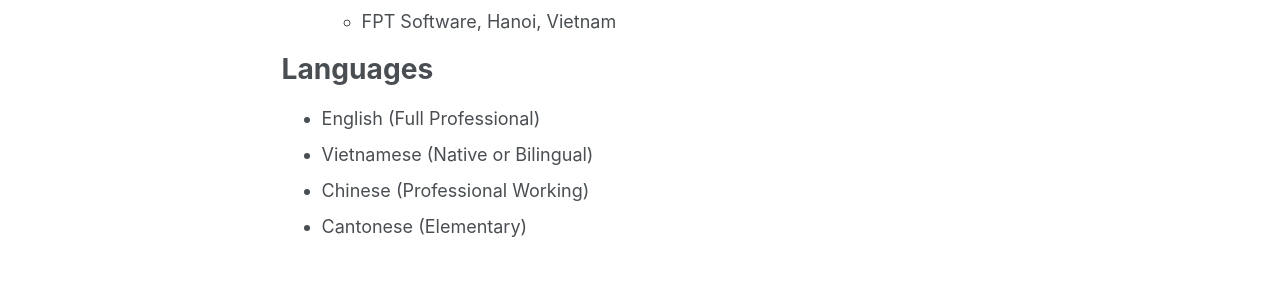
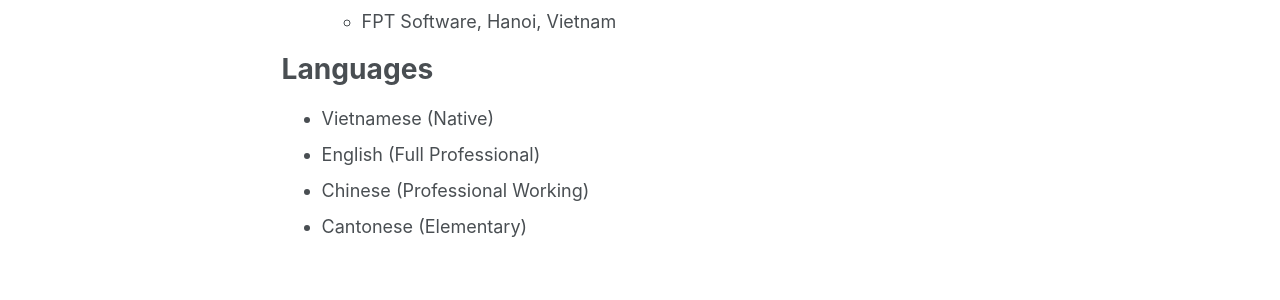
Before and after one commit to thanhtoantnt/thanhtoantnt.github.io, a Jekyll site: the page built from _pages/cv.md, in a window 1280 px wide and 1274 px high. Shown: the part 788-1088 px from the top of the window. Built offline with Jekyll 4.4.1, drawn with Linux system fonts in a browser that asks for light colours; some web fonts are replaced; a script bundle is joined from its source files by our own code; library files that are not in the unit come from our copies.

Commit message:
Move Vietnamese to top of languages list and change to Native

```diff
--- a/_pages/cv.md
+++ b/_pages/cv.md
@@ -39,7 +39,7 @@ Work experience
 
 Languages
 ======
+* Vietnamese (Native)
 * English (Full Professional)
-* Vietnamese (Native or Bilingual)
 * Chinese (Professional Working)
 * Cantonese (Elementary)
```
